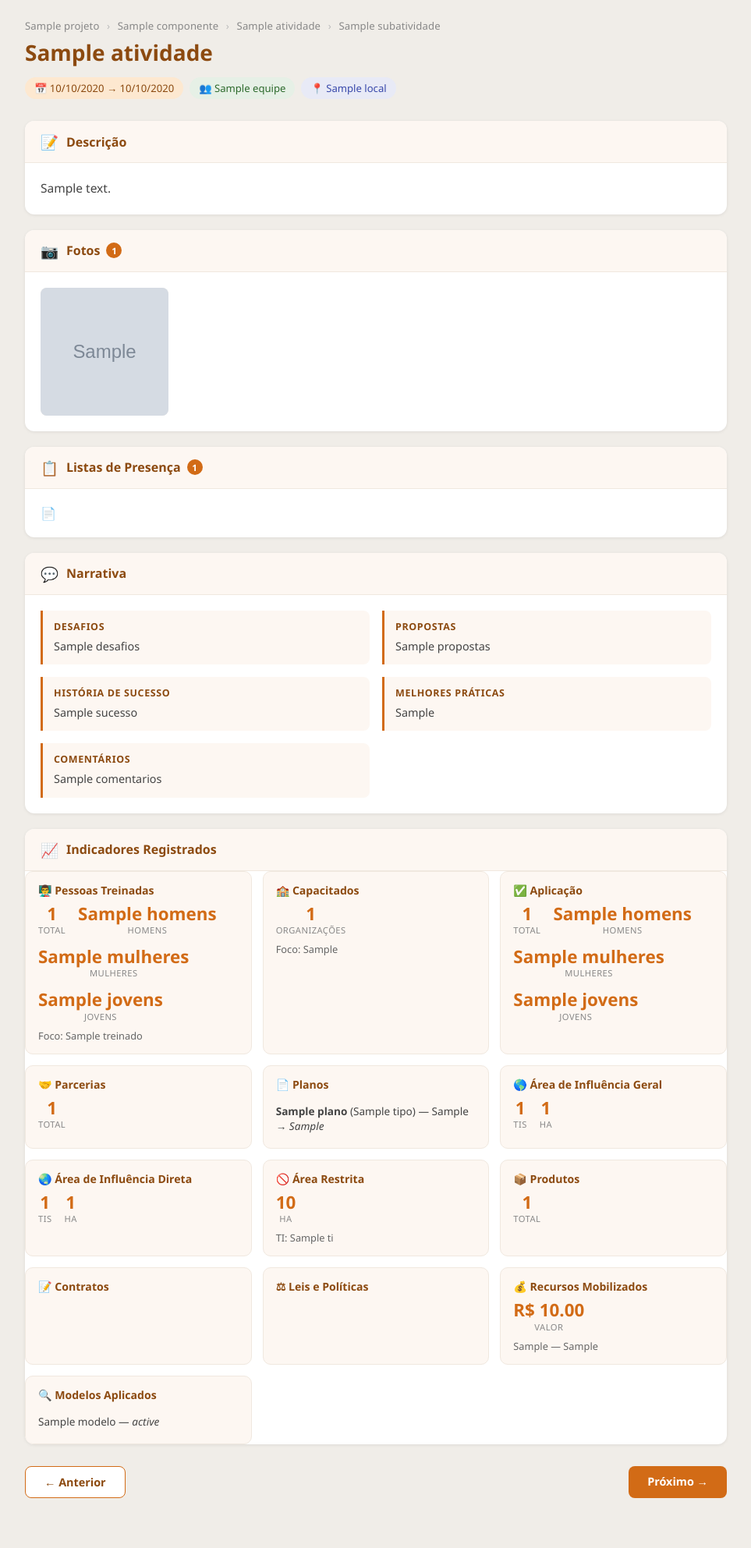
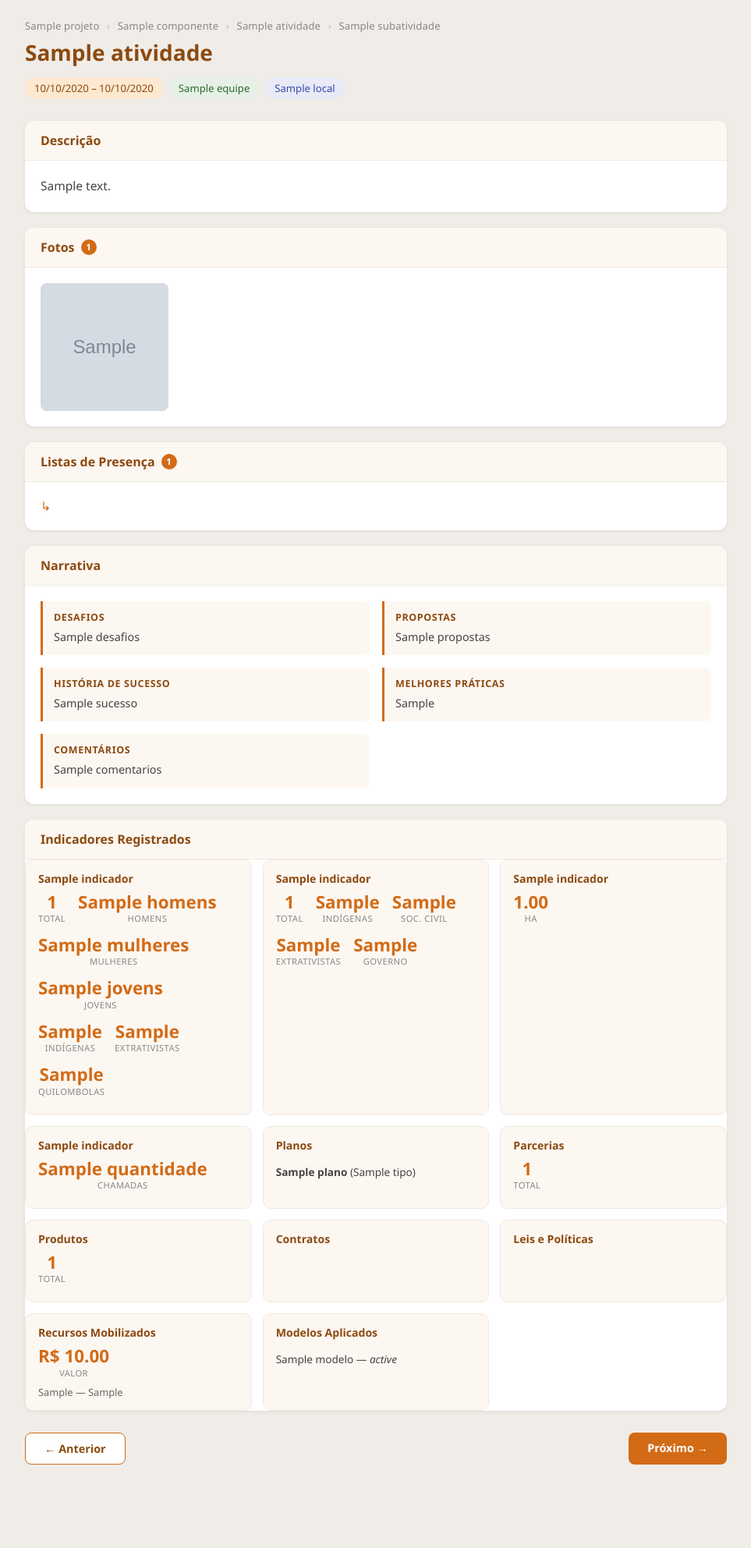
Before and after one commit to iieb/terralab_v2, a Django app: template src/ieb/templates/atividade_registro_detalhe.html in a window 1280 px wide. Shown: the whole page at 78% size, without its empty margins (158-1121 px from the left). After the commit the page ends 1878 px from the top, so only its background shows below. Run offline with Django 4.2, Linux system fonts and the light colour scheme; the template is opened without the code that fills it: most values are stand-ins (such as "Sample title", 1, 10 or a date in 2020); grey boxes marked "Sample" are stand-in pictures.

Commit message:
feat: implementar replanejamento das ondas Danida v2 (D1-D3)
D1:
- Adiciona @login_required em 9 views de escrita e 3 views AJAX
- Corrige template atividade_registro_detalhe.html: substitui variáveis
  legadas (treinados, capacitados, area_geral) pelas variáveis atuais
  (pessoas, organizacoes, area, fundos) e adiciona blocos ausentes

D2:
- Substitui FOCO_CHOICES pelos 4 novos valores institucionais Danida
  (migration 0036)
- Corrige Meta.realizado para tipo planos: conta atividades em vez de
  usar SCORE_PLANO
- Simplifica Planos.save(): remove criação automática de PlanoHistorico
  e atualização de situacao; torna situacao_nova blank=True (migration 0037)
- Remove constraint fundo_quantidade_min_1 e torna quantidade opcional
  com default=1 (migration 0038)
- Confirma que tipo 'outro' já estava ausente de INDICADOR_TIPO_CHOICES
- Registra Fundo, Evento, Area, AreasProtegidas, Organizacoes no Admin

D3:
- Remove todos os emojis HTML entities dos templates detalhe e PDF
- Corrige template PDF: substitui variáveis legadas pelas atuais,
  adiciona fundos ao contexto de enviar_email_notificacao

```diff
--- a/src/ieb/admin.py
+++ b/src/ieb/admin.py
@@ -306,6 +306,11 @@ admin.site.register(Contratos)
 admin.site.register(Contrato)
 admin.site.register(Modelo)
 admin.site.register(AtividadeRegistroModelo)
+admin.site.register(Fundo)
+admin.site.register(Evento)
+admin.site.register(Area)
+admin.site.register(AreasProtegidas)
+admin.site.register(Organizacoes)
 
 # ---------------------------------------------------------------------------
 # FUNAI / SAÚDE / EDUCAÇÃO
--- a/src/ieb/templates/atividade_registro_detalhe.html
+++ b/src/ieb/templates/atividade_registro_detalhe.html
@@ -26,16 +26,15 @@
         </div>
         <h1>{{ atividade_registro.atividade.nome }}</h1>
         <div class="meta-chips">
-            <span class="chip chip-date">&#128197; {{ atividade_registro.data_inicio|date:"d/m/Y" }} → {{ atividade_registro.data_final|date:"d/m/Y" }}</span>
-            <span class="chip chip-team">&#128101; {{ atividade_registro.equipe_projeto.equipe.nome }}</span>
-            <span class="chip chip-place">&#128205; {{ atividade_registro.local }}</span>
+            <span class="chip chip-date">{{ atividade_registro.data_inicio|date:"d/m/Y" }} &ndash; {{ atividade_registro.data_final|date:"d/m/Y" }}</span>
+            <span class="chip chip-team">{{ atividade_registro.equipe_projeto.equipe.nome }}</span>
+            <span class="chip chip-place">{{ atividade_registro.local }}</span>
         </div>
     </header>
 
     <!-- ── DESCRIÇÃO ─────────────────────────────────────────────── -->
     <section class="card">
         <div class="card-header">
-            <span class="card-icon">&#128221;</span>
             <h2>Descrição</h2>
         </div>
         <div class="card-body">
@@ -47,7 +46,6 @@
     {% if fotos %}
     <section class="card">
         <div class="card-header">
-            <span class="card-icon">&#128247;</span>
             <h2>Fotos <span class="count-badge">{{ fotos|length }}</span></h2>
         </div>
         <div class="card-body">
@@ -70,7 +68,6 @@
     {% if listas_presenca %}
     <section class="card">
         <div class="card-header">
-            <span class="card-icon">&#128203;</span>
             <h2>Listas de Presença <span class="count-badge">{{ listas_presenca|length }}</span></h2>
         </div>
         <div class="card-body">
@@ -78,7 +75,7 @@
                 {% for lista in listas_presenca %}
                 <li>
                     <a href="{{ lista.arquivo.url }}" target="_blank" class="file-link">
-                        <span class="file-icon-sm">&#128196;</span>
+                        <span class="file-icon-sm">&#8627;</span>
                         {{ lista.arquivo.name|slice:"16:" }}
                     </a>
                 </li>
@@ -92,7 +89,6 @@
     {% if atividade_registro.desafios or atividade_registro.propostas or atividade_registro.sucesso or atividade_registro.melhores_praticas or atividade_registro.comentarios %}
     <section class="card">
         <div class="card-header">
-            <span class="card-icon">&#128172;</span>
             <h2>Narrativa</h2>
         </div>
         <div class="card-body narrative-grid">
@@ -134,7 +130,6 @@
     {% if atividade_registro.equipe_adicional.exists %}
     <section class="card">
         <div class="card-header">
-            <span class="card-icon">&#128100;</span>
             <h2>Equipe Adicional</h2>
         </div>
         <div class="card-body">
@@ -148,59 +143,77 @@
     {% endif %}
 
     <!-- ── INDICADORES ───────────────────────────────────────────── -->
-    {% if treinados or capacitados or parcerias or planos or area_geral or area_direto or area_restrito or produtos or contratos or leis or aplicacao or mobilizados or modelos %}
+    {% if pessoas or organizacoes or area or fundos or planos or parcerias or produtos or contratos or leis or mobilizados or modelos %}
     <section class="card">
         <div class="card-header">
-            <span class="card-icon">&#128200;</span>
             <h2>Indicadores Registrados</h2>
         </div>
         <div class="card-body indicators-grid">
 
-            {% if treinados %}
+            {% for p in pessoas %}
             <div class="indicator-card">
-                <div class="indicator-title">&#128104;&#8205;&#127979; Pessoas Treinadas</div>
+                <div class="indicator-title">{% if p.indicador %}{{ p.indicador.nome }}{% else %}Pessoas{% endif %}</div>
                 <div class="stat-row">
-                    <div class="stat"><span class="stat-value">{{ treinados.total_pessoas }}</span><span class="stat-label">Total</span></div>
-                    <div class="stat"><span class="stat-value">{{ treinados.homens }}</span><span class="stat-label">Homens</span></div>
-                    <div class="stat"><span class="stat-value">{{ treinados.mulheres }}</span><span class="stat-label">Mulheres</span></div>
-                    <div class="stat"><span class="stat-value">{{ treinados.jovens }}</span><span class="stat-label">Jovens</span></div>
+                    <div class="stat"><span class="stat-value">{{ p.total_pessoas }}</span><span class="stat-label">Total</span></div>
+                    {% if p.homens != None %}<div class="stat"><span class="stat-value">{{ p.homens }}</span><span class="stat-label">Homens</span></div>{% endif %}
+                    {% if p.mulheres != None %}<div class="stat"><span class="stat-value">{{ p.mulheres }}</span><span class="stat-label">Mulheres</span></div>{% endif %}
+                    {% if p.jovens != None %}<div class="stat"><span class="stat-value">{{ p.jovens }}</span><span class="stat-label">Jovens</span></div>{% endif %}
+                    {% if p.pct_indigenas != None %}<div class="stat"><span class="stat-value">{{ p.pct_indigenas }}</span><span class="stat-label">Indígenas</span></div>{% endif %}
+                    {% if p.pct_extrativistas != None %}<div class="stat"><span class="stat-value">{{ p.pct_extrativistas }}</span><span class="stat-label">Extrativistas</span></div>{% endif %}
+                    {% if p.pct_quilombolas != None %}<div class="stat"><span class="stat-value">{{ p.pct_quilombolas }}</span><span class="stat-label">Quilombolas</span></div>{% endif %}
                 </div>
-                <div class="indicator-meta">Foco: {{ treinados.get_foco_treinamento_display }}</div>
+                {% if p.foco %}<div class="indicator-meta">Foco: {{ p.get_foco_display }}</div>{% endif %}
             </div>
-            {% endif %}
+            {% endfor %}
 
-            {% if capacitados %}
+            {% for o in organizacoes %}
             <div class="indicator-card">
-                <div class="indicator-title">&#127979; Capacitados</div>
+                <div class="indicator-title">{% if o.indicador %}{{ o.indicador.nome }}{% else %}Organizações{% endif %}</div>
                 <div class="stat-row">
-                    <div class="stat"><span class="stat-value">{{ capacitados.total_organizacoes }}</span><span class="stat-label">Organizações</span></div>
+                    <div class="stat"><span class="stat-value">{{ o.total_organizacoes }}</span><span class="stat-label">Total</span></div>
+                    {% if o.org_indigenas != None %}<div class="stat"><span class="stat-value">{{ o.org_indigenas }}</span><span class="stat-label">Indígenas</span></div>{% endif %}
+                    {% if o.org_sociedade_civil != None %}<div class="stat"><span class="stat-value">{{ o.org_sociedade_civil }}</span><span class="stat-label">Soc. Civil</span></div>{% endif %}
+                    {% if o.org_extrativistas != None %}<div class="stat"><span class="stat-value">{{ o.org_extrativistas }}</span><span class="stat-label">Extrativistas</span></div>{% endif %}
+                    {% if o.org_governo != None %}<div class="stat"><span class="stat-value">{{ o.org_governo }}</span><span class="stat-label">Governo</span></div>{% endif %}
                 </div>
-                <div class="indicator-meta">Foco: {{ capacitados.get_foco_capacitacao_display }}</div>
-                {% if capacitados.organizacoes.exists %}
-                <ul class="tag-list mt-8">
-                    {% for org in capacitados.organizacoes.all %}
-                    <li class="tag">{{ org.nome }}</li>
+                {% if o.foco %}<div class="indicator-meta">Foco: {{ o.get_foco_display }}</div>{% endif %}
+            </div>
+            {% endfor %}
+
+            {% for a in area %}
+            <div class="indicator-card">
+                <div class="indicator-title">{% if a.indicador %}{{ a.indicador.nome }}{% else %}Área{% endif %}</div>
+                <div class="stat-row">
+                    <div class="stat"><span class="stat-value">{{ a.total_ha|floatformat:2 }}</span><span class="stat-label">ha</span></div>
+                </div>
+            </div>
+            {% endfor %}
+
+            {% for f in fundos %}
+            <div class="indicator-card">
+                <div class="indicator-title">{% if f.indicador %}{{ f.indicador.nome }}{% else %}Fundo{% endif %}</div>
+                <div class="stat-row">
+                    <div class="stat"><span class="stat-value">{{ f.quantidade }}</span><span class="stat-label">Chamadas</span></div>
+                </div>
+            </div>
+            {% endfor %}
+
+            {% if planos %}
+            <div class="indicator-card">
+                <div class="indicator-title">Planos</div>
+                <ul class="item-list mt-8">
+                    {% for p in planos %}
+                    {% if p.plano %}
+                    <li><strong>{{ p.plano.nome }}</strong> ({{ p.plano.tipo }})</li>
+                    {% endif %}
                     {% endfor %}
                 </ul>
-                {% endif %}
-            </div>
-            {% endif %}
-
-            {% if aplicacao %}
-            <div class="indicator-card">
-                <div class="indicator-title">&#9989; Aplicação</div>
-                <div class="stat-row">
-                    <div class="stat"><span class="stat-value">{{ aplicacao.total_pessoas }}</span><span class="stat-label">Total</span></div>
-                    <div class="stat"><span class="stat-value">{{ aplicacao.homens }}</span><span class="stat-label">Homens</span></div>
-                    <div class="stat"><span class="stat-value">{{ aplicacao.mulheres }}</span><span class="stat-label">Mulheres</span></div>
-                    <div class="stat"><span class="stat-value">{{ aplicacao.jovens }}</span><span class="stat-label">Jovens</span></div>
-                </div>
             </div>
             {% endif %}
 
             {% if parcerias %}
             <div class="indicator-card">
-                <div class="indicator-title">&#129309; Parcerias</div>
+                <div class="indicator-title">Parcerias</div>
                 <div class="stat-row">
                     <div class="stat"><span class="stat-value">{{ parcerias.total_parcerias }}</span><span class="stat-label">Total</span></div>
                 </div>
@@ -214,53 +227,9 @@
             </div>
             {% endif %}
 
-            {% if planos %}
-            <div class="indicator-card">
-                <div class="indicator-title">&#128196; Planos</div>
-                <ul class="item-list mt-8">
-                    {% for p in planos %}
-                    {% if p.plano %}
-                    <li><strong>{{ p.plano.nome }}</strong> ({{ p.plano.tipo }})
-                        — {{ p.situacao_anterior }} → <em>{{ p.situacao_nova }}</em></li>
-                    {% endif %}
-                    {% endfor %}
-                </ul>
-            </div>
-            {% endif %}
-
-            {% if area_geral %}
-            <div class="indicator-card">
-                <div class="indicator-title">&#127758; Área de Influência Geral</div>
-                <div class="stat-row">
-                    <div class="stat"><span class="stat-value">{{ area_geral.total_tis }}</span><span class="stat-label">TIs</span></div>
-                    <div class="stat"><span class="stat-value">{{ area_geral.total_area|floatformat:0 }}</span><span class="stat-label">ha</span></div>
-                </div>
-            </div>
-            {% endif %}
-
-            {% if area_direto %}
-            <div class="indicator-card">
-                <div class="indicator-title">&#127759; Área de Influência Direta</div>
-                <div class="stat-row">
-                    <div class="stat"><span class="stat-value">{{ area_direto.total_tis }}</span><span class="stat-label">TIs</span></div>
-                    <div class="stat"><span class="stat-value">{{ area_direto.total_area|floatformat:0 }}</span><span class="stat-label">ha</span></div>
-                </div>
-            </div>
-            {% endif %}
-
-            {% if area_restrito %}
-            <div class="indicator-card">
-                <div class="indicator-title">&#128683; Área Restrita</div>
-                <div class="stat-row">
-                    <div class="stat"><span class="stat-value">{{ area_restrito.area_em_ha|floatformat:0 }}</span><span class="stat-label">ha</span></div>
-                </div>
-                <div class="indicator-meta">TI: {{ area_restrito.ti.nome }}</div>
-            </div>
-            {% endif %}
-
             {% if produtos %}
             <div class="indicator-card">
-                <div class="indicator-title">&#128230; Produtos</div>
+                <div class="indicator-title">Produtos</div>
                 <div class="stat-row">
                     <div class="stat"><span class="stat-value">{{ produtos.total_produtos }}</span><span class="stat-label">Total</span></div>
                 </div>
@@ -276,7 +245,7 @@
 
             {% if contratos %}
             <div class="indicator-card">
-                <div class="indicator-title">&#128221; Contratos</div>
+                <div class="indicator-title">Contratos</div>
                 {% if contratos.contratos.exists %}
                 <ul class="item-list">
                     {% for c in contratos.contratos.all %}
@@ -289,7 +258,7 @@
 
             {% if leis %}
             <div class="indicator-card">
-                <div class="indicator-title">&#9878; Leis e Políticas</div>
+                <div class="indicator-title">Leis e Políticas</div>
                 {% if leis.leis.exists %}
                 <ul class="item-list">
                     {% for lei in leis.leis.all %}
@@ -302,7 +271,7 @@
 
             {% if mobilizados %}
             <div class="indicator-card">
-                <div class="indicator-title">&#128176; Recursos Mobilizados</div>
+                <div class="indicator-title">Recursos Mobilizados</div>
                 <div class="stat-row">
                     <div class="stat"><span class="stat-value">R$ {{ mobilizados.valor_mobilizado|floatformat:2 }}</span><span class="stat-label">Valor</span></div>
                 </div>
@@ -312,7 +281,7 @@
 
             {% if modelos %}
             <div class="indicator-card">
-                <div class="indicator-title">&#128269; Modelos Aplicados</div>
+                <div class="indicator-title">Modelos Aplicados</div>
                 <ul class="item-list">
                     {% for m in modelos %}
                     <li>{{ m.modelo.nome }} — <em>{{ m.status }}</em></li>
```
Also changed, not shown: src/ieb/models.py (+12 -29 lines), src/ieb/templates/atividade_registro_pdf.html (+29 -49 lines), src/ieb/views.py (+18 -4 lines), src/ieb/migrations/0036_foco_choices_danida.py (added), src/ieb/migrations/0037_planos_simplificar_situacao_nova.py (added), src/ieb/migrations/0038_fundo_remover_constraint_quantidade.py (added).
